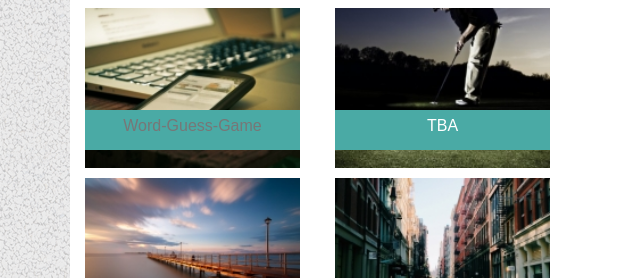
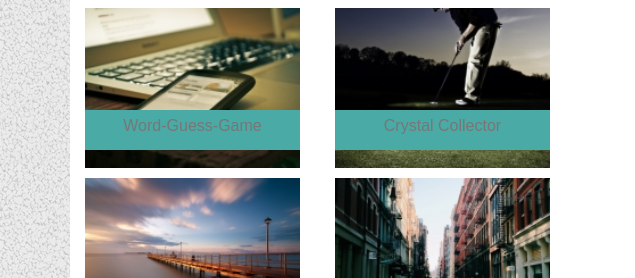
Before and after one commit to RClark4958/Bootstrap_Basic_Portfolio, a plain HTML site: page portfolio.html in a window 1280 px wide. Shown: the part 245-523 px from the top of the page, 0-635 px from the left. Drawn offline with nearby package versions, Linux system fonts and the light colour scheme.

Commit message:
crystal_collector

```diff
--- a/portfolio.html
+++ b/portfolio.html
@@ -40,7 +40,7 @@
                     </th>
                     <th>
                         <img src="assets/images/people.jpg" alt="man golfing">
-                        <div class="picCaption"><p>TBA</p></div>
+                        <div class="picCaption"><p><a href="https://rclark4958.github.io/unit-4-game/">Crystal Collector</a></p></div>
                     </th>
                     </tr>
                     <tr>
```
